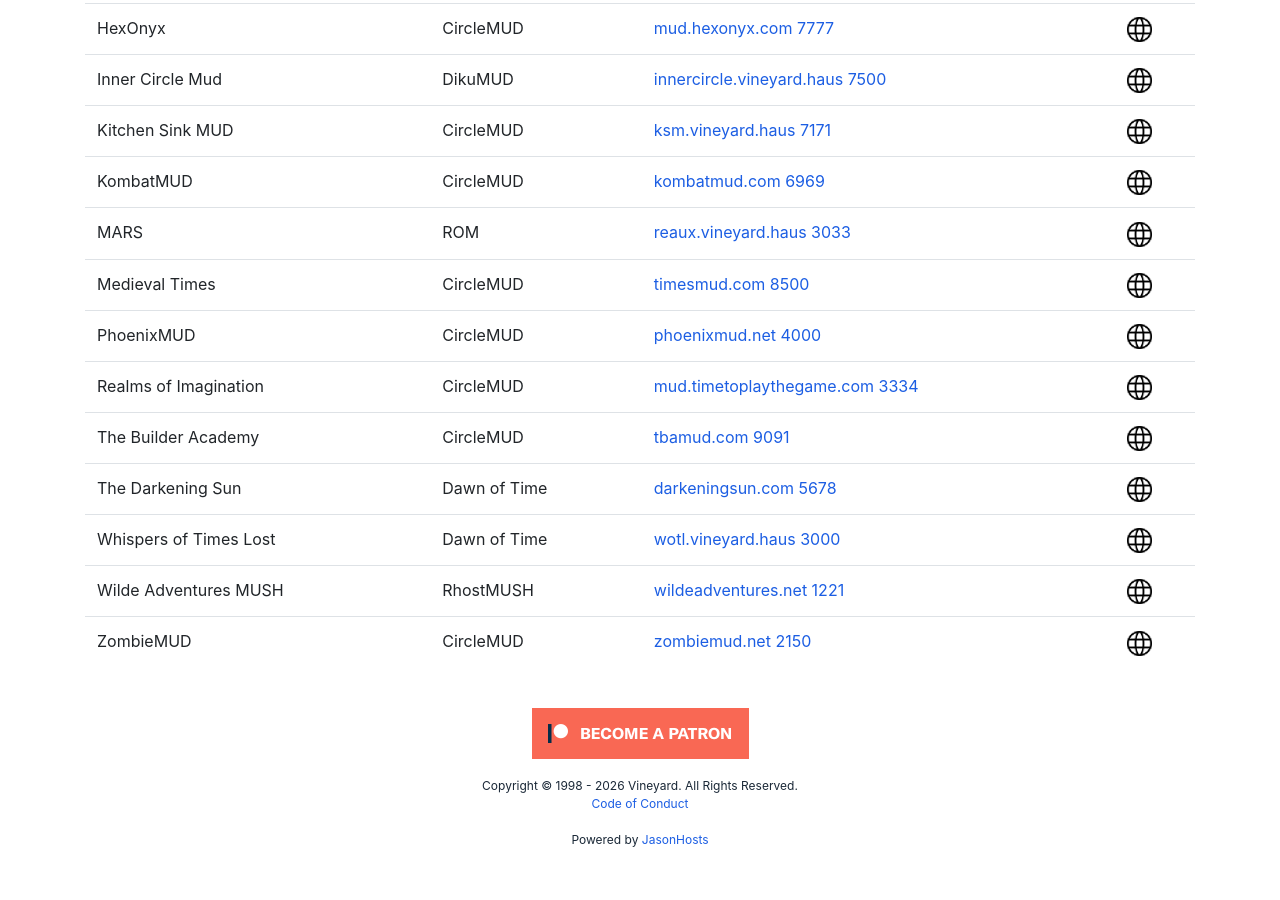
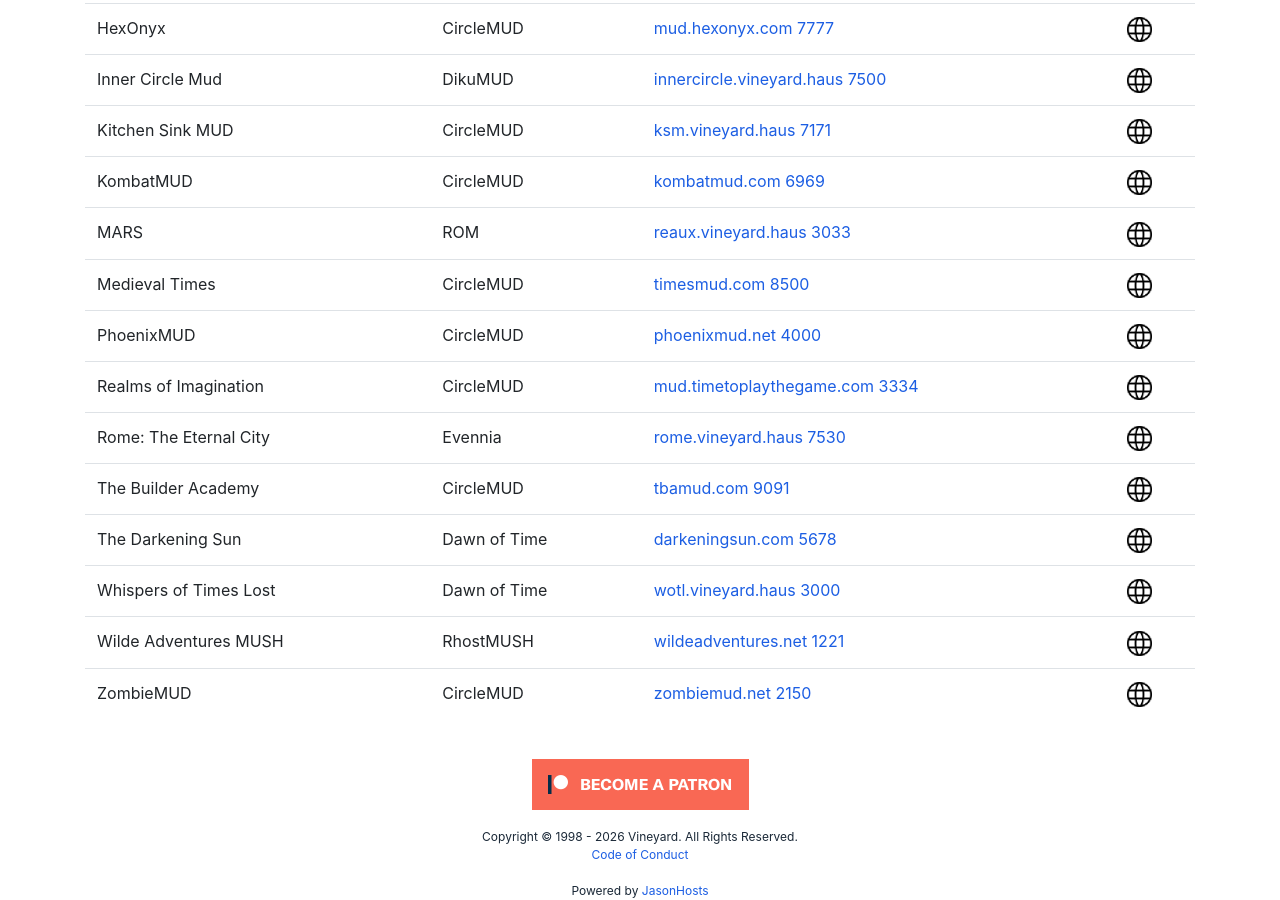
Before and after one commit to vintnerhaus/vineyard.haus, a Jekyll site: the page built from muds.html, in a window 1280 px wide and 900 px high, scrolled down 1006 px. Built offline with Jekyll 4.4.1, drawn with Linux system fonts in a browser that asks for light colours; nearby versions of some CDN libraries; Markdown is read by kramdown in place of the engine named in the settings; before the commit the page ends 1855 px from its top, so only the background shows below that.

Commit message:
Update MUD list in mud_list.json

```diff
--- a/_data/mud_list.json
+++ b/_data/mud_list.json
@@ -191,6 +191,13 @@
       "server_port": "7000",
     },
     {
+      "mud_name": "Rome: The Eternal City ",
+      "server": "Evennia",
+      "site": "rome.vineyard.haus",
+      "server_address": "rome.vineyard.haus",
+      "server_port": "7530",
+    },
+    {
       "mud_name": "Kitchen Sink MUD",
       "server": "CircleMUD",
       "site": "ksm.vineyard.haus",
```
